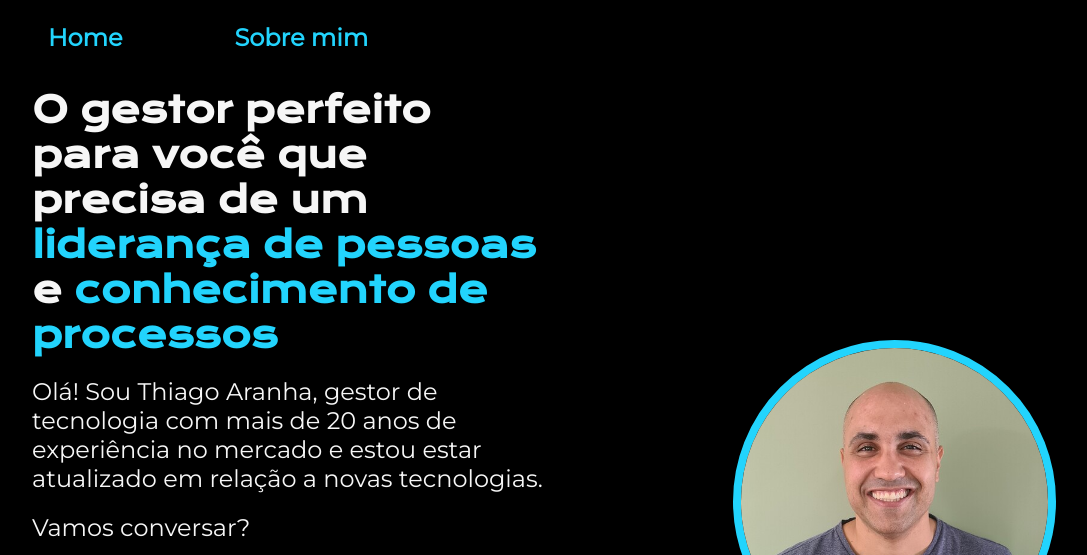
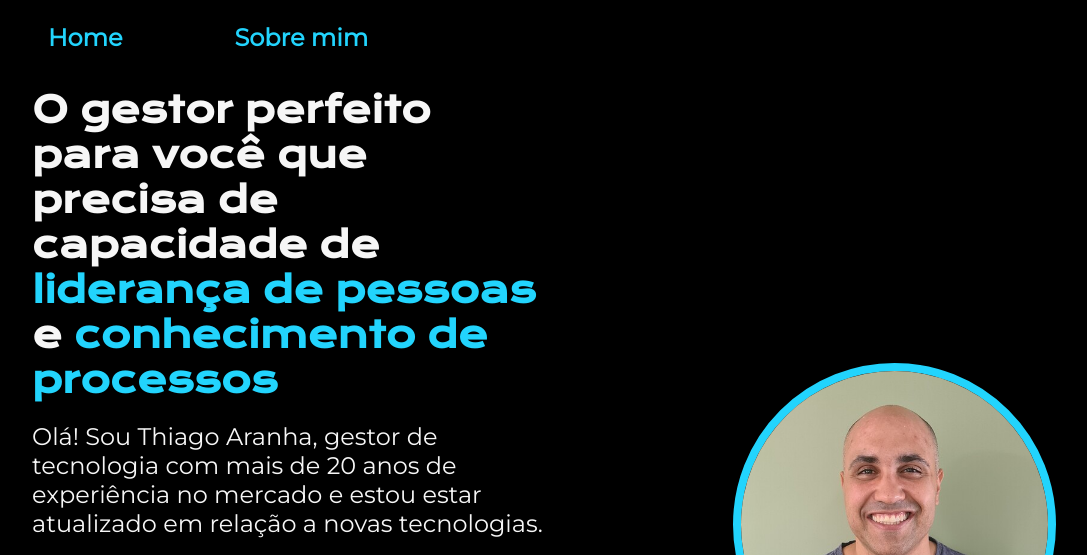
Before and after one commit to thiago-aranha/apresentacao, a plain HTML site: page index.html in a window 1280 px wide. Shown: the top 555 px of the page, without its empty margins (96-1183 px from the left). Drawn offline with nearby package versions, Linux system fonts and the light colour scheme.

Commit message:
Content adjustments

```diff
--- a/index.html
+++ b/index.html
@@ -16,7 +16,7 @@
     </header>
     <main class="presentation">
         <section class="presentation__content">
-            <h1 class="presentation__content__title">O gestor perfeito para você que precisa de um <strong class="presentation__content__title__highlight">liderança de pessoas</strong> e <strong class="presentation__content__title__highlight">conhecimento de processos</strong></h1>
+            <h1 class="presentation__content__title">O gestor perfeito para você que precisa de capacidade de <strong class="presentation__content__title__highlight">liderança de pessoas</strong> e <strong class="presentation__content__title__highlight">conhecimento de processos</strong></h1>
             <p class="presentation__content__text">Olá! Sou Thiago Aranha, gestor de tecnologia com mais de 20 anos de experiência no mercado e estou estar atualizado em relação a novas tecnologias.</p>
             <p class="presentation__content__text"> Vamos conversar?</p>
             <div class="presentation__content__links">
```
Also changed, not shown: about.html (+1 -1 lines).
